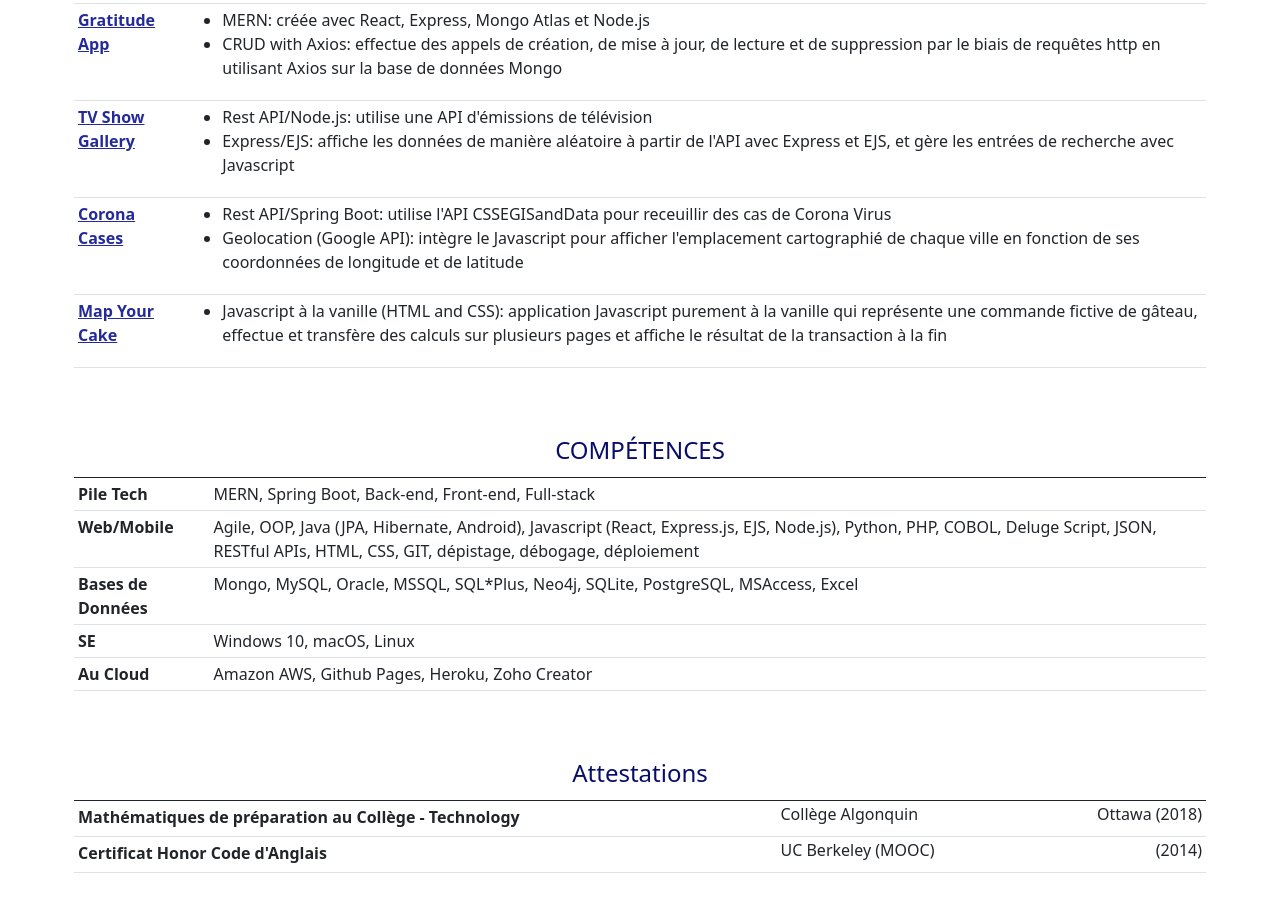
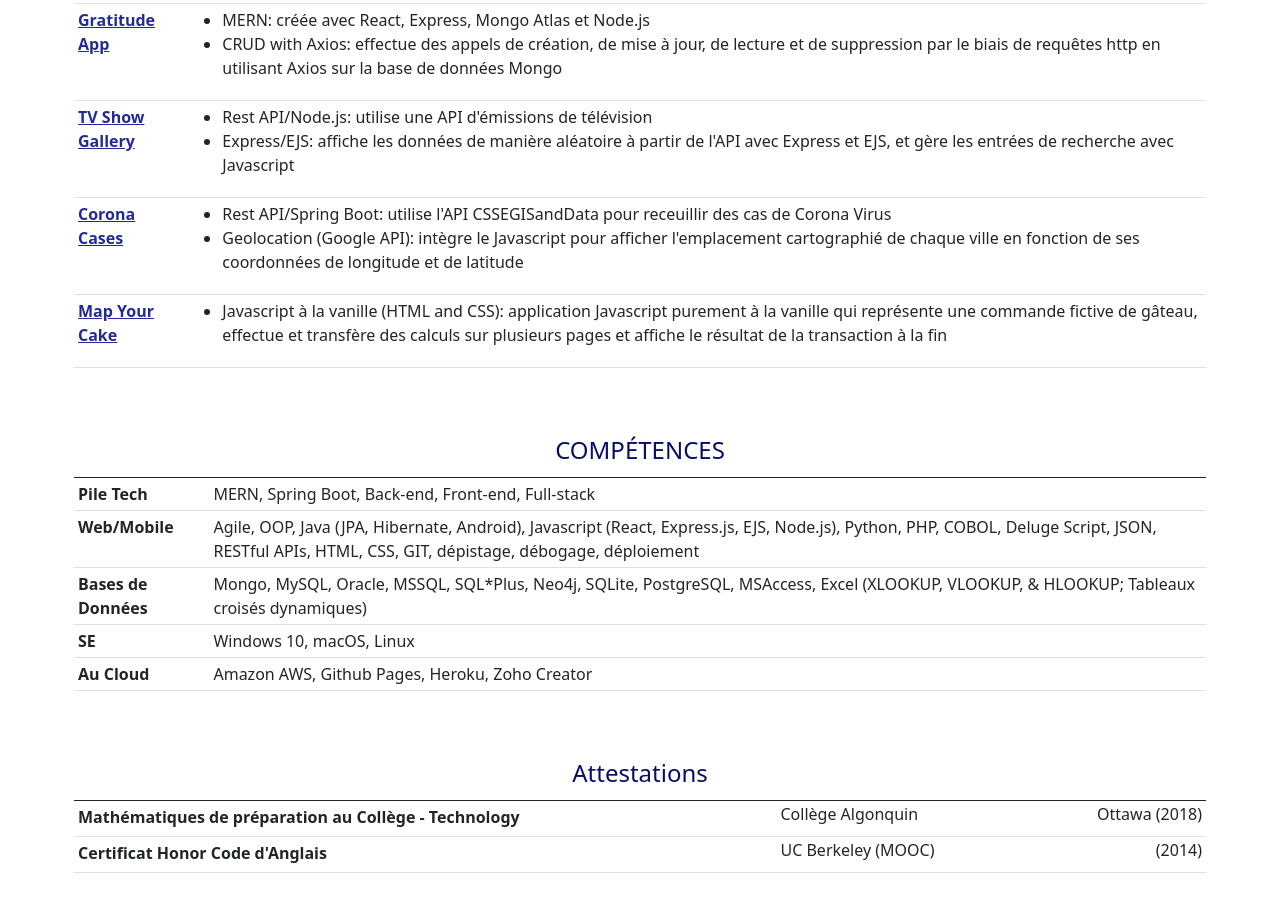
Before and after one commit to ntig0001/responsive_resume, a website: page dist/index_fr.html in a window 1280 px wide. Shown: the part 1278-2179 px from the top of the page. Drawn offline with nearby package versions, Linux system fonts and the light colour scheme.

Commit message:
x,v,hlookup and pivot tables

```diff
--- a/dist/index_fr.html
+++ b/dist/index_fr.html
@@ -201,7 +201,7 @@
             </tr>
             <tr>
               <th scope="row" class="text-left">Bases de Données</th>
-              <td colspan="2" class="text-left">Mongo, MySQL, Oracle, MSSQL, SQL*Plus, Neo4j, SQLite, PostgreSQL, MSAccess, Excel</td>
+              <td colspan="2" class="text-left">Mongo, MySQL, Oracle, MSSQL, SQL*Plus, Neo4j, SQLite, PostgreSQL, MSAccess, Excel (XLOOKUP, VLOOKUP, & HLOOKUP; Tableaux croisés dynamiques)</td>
             </tr>
             <tr>
               <th scope="row" class="text-left">SE</th>
```
Also changed, not shown: dist/index.html (+1 -1 lines).
